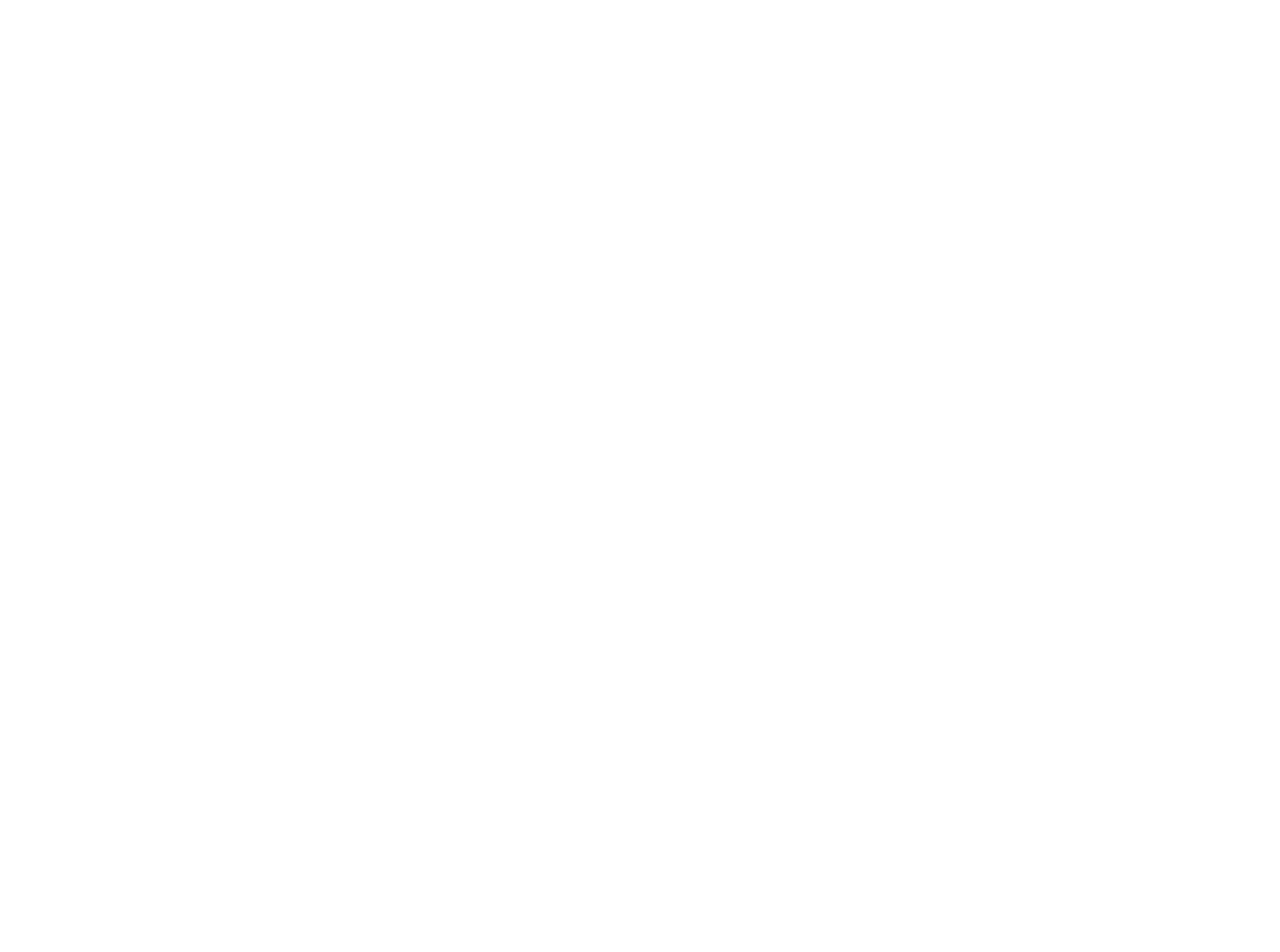
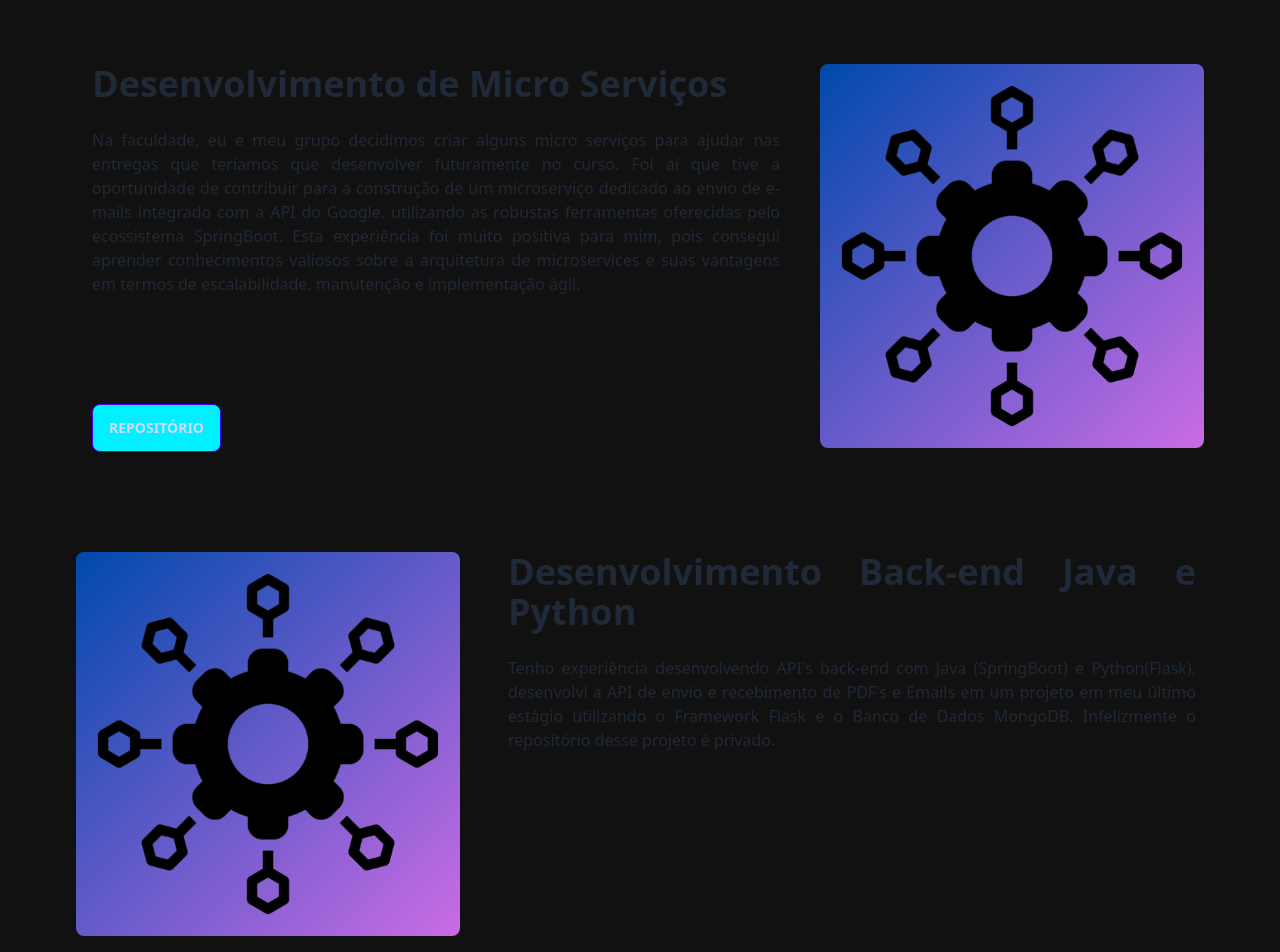
Before and after one commit to pedro-azevedo3/portifolio-front, a React (Vite) app: page / in a window 1280 px wide. Shown: the part 920-1872 px from the top of the page. Before the commit the page ends 864 px from the top, so only its background shows below. Built offline with nearby package versions, Linux system fonts and the light colour scheme.

Commit message:
Added Project Component

```diff
--- a/src/App.tsx
+++ b/src/App.tsx
@@ -1,11 +1,13 @@
 import Nav from './components/Nav/Nav'
 import About from './components/About/About'
+import Project from './components/Project/Project'
 
 export default function App() {
   return (
     <div>
       <Nav/>
       <About/>
+      <Project/>
     </div>
   )
 }
--- a/src/components/About/About.tsx
+++ b/src/components/About/About.tsx
@@ -7,7 +7,7 @@ const About = () => {
         <div className="container mx-auto px-4">
           <div className="flex flex-col lg:flex-row bg-componentColor rounded-lg shadow-2xl p-8">
             <img src={Eu} className="max-w-full lg:max-w-sm rounded-lg lg:mr-8" />
-            <div>
+            <div className="text-justify">
               <h1 className="text-4xl font-bold mb-6">Desenvolvedor Back-end</h1>
               <p className="mb-6">Olá, meu nome é Pedro! Tenho 20 anos, e sou desenvolvedor back-end! Ao longo desse site você encontrará informações sobre minha carreira,
                 sinta-se livre para me contar um pouco sobre suas ideias clicando no botão fale comigo!</p>
--- a/src/components/Nav/Nav.tsx
+++ b/src/components/Nav/Nav.tsx
@@ -7,7 +7,6 @@ const Nav = () => {
         <a className="btn btn-ghost text-xl">
         <img src={logo} alt="Sua Logo" className="h-8 w-auto" />
         <div>
-
         </div>
         </a>
             </div>
--- /dev/null
+++ b/src/components/Project/Project.tsx
@@ -0,0 +1,42 @@
+import microservices from '../../assets/microservices.png';
+
+const Project = () => {
+  return (
+    <div>
+        <div className="pl-8 bg-bgPattern">
+        <h1 className="text-white text-4xl font-bold">Meus projetos</h1>
+        <div className="flex flex-col w-full">
+            <div className="divider"/>
+        </div>
+        <div className="flex flex-col gap-10">
+            <div className="flex items-center justify-center">
+                <div className="container mx-auto px-3 relative">
+                    <div className="flex flex-col lg:flex-row-reverse rounded-lg p-8 relative" >
+                        <img src={microservices} className="max-w-full lg:max-w-sm rounded-lg lg:mr-8" />
+                        <div className="text-justify ml-4 mr-10">
+                        <h1 className="text-4xl font-bold mb-6">Desenvolvimento de Micro Serviços</h1>
+                        <p className="mb-6">Na faculdade, eu e meu grupo decidimos criar alguns micro serviços para ajudar nas entregas que teríamos que desenvolver futuramente no curso. Foi aí que tive a oportunidade de contribuir para a construção de um microserviço dedicado ao envio de e-mails integrado com a API do Google,
+                        utilizando as robustas ferramentas oferecidas pelo ecossistema SpringBoot. Esta experiência foi muito positiva para mim, pois consegui aprender conhecimentos valiosos sobre a arquitetura de microservices e suas vantagens em termos de escalabilidade, manutenção e implementação ágil.</p>
+                        <button className="btn btn-primary bg-customBlue absolute bottom-7 left-13">REPOSITÓRIO</button>
+                    </div>
+                </div>
+            </div>
+        </div>
+            <div className="flex items-center justify-center">
+                <div className="container mx-auto px-3 relative">
+                <div className="flex flex-col lg:flex-row rounded-lg p-8 relative">
+                    <img src={microservices} className="max-w-full lg:max-w-sm rounded-lg lg:mr-8" />
+                    <div className="text-justify ml-4 mr-10">
+                    <h1 className="text-4xl font-bold mb-6">Desenvolvimento Back-end Java e Python</h1>
+                    <p className="mb-6">Tenho experiência desenvolvendo API's back-end com Java (SpringBoot) e Python(Flask), desenvolvi a API de envio e recebimento de PDF's e Emails em um projeto em meu último estágio utilizando o Framework Flask e o Banco de Dados MongoDB. Infelizmente o repositório desse projeto é privado.</p>
+                    </div>
+                </div>
+                </div>
+            </div>
+        </div>
+        </div>
+    </div>
+  )
+}
+
+export default Project
--- /dev/null
+++ b/src/components/Project/index.tsx
@@ -0,0 +1 @@
+export * from "./Project";
```
Also changed, not shown: src/assets/Eu.png, src/assets/microservices.png (added).
